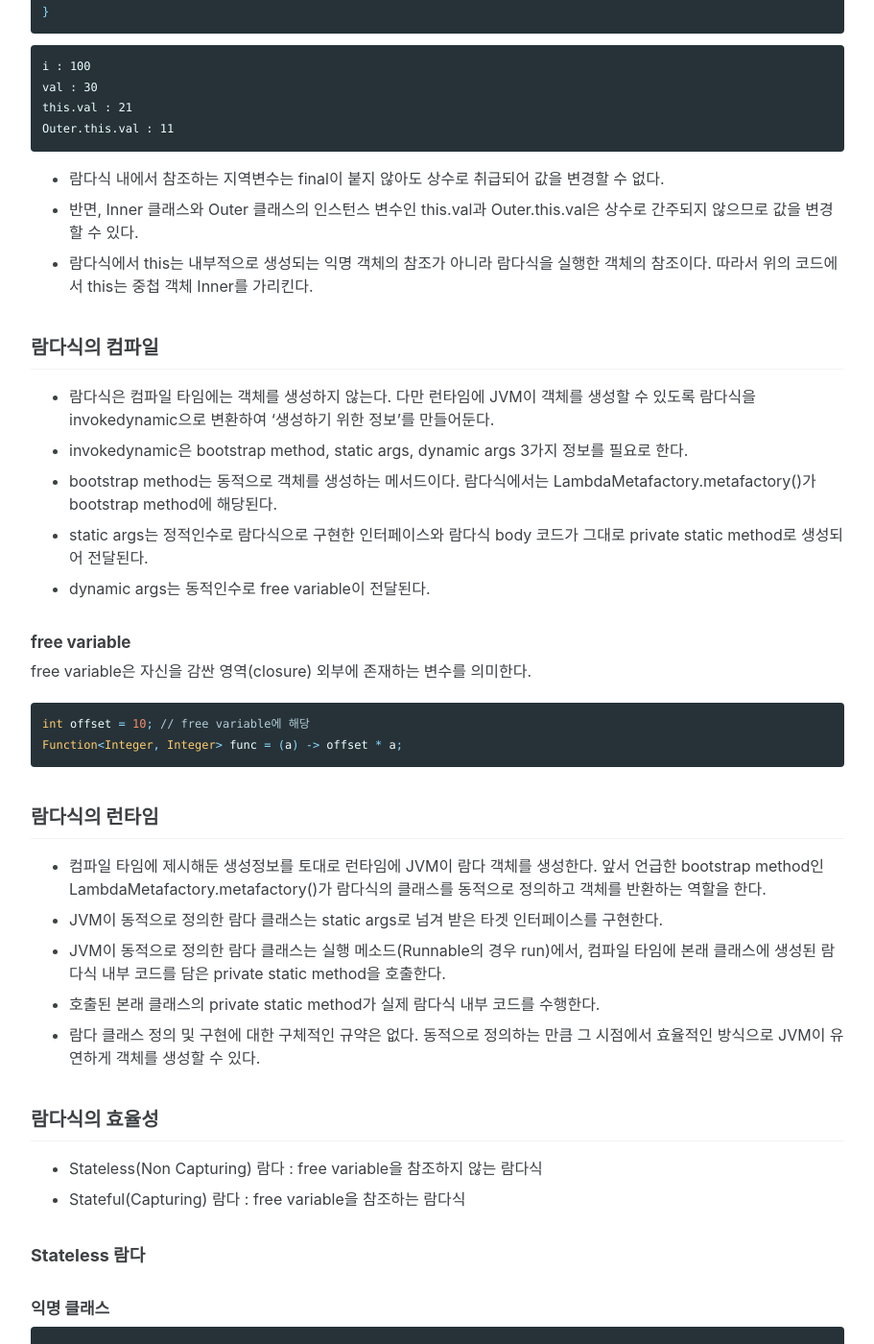
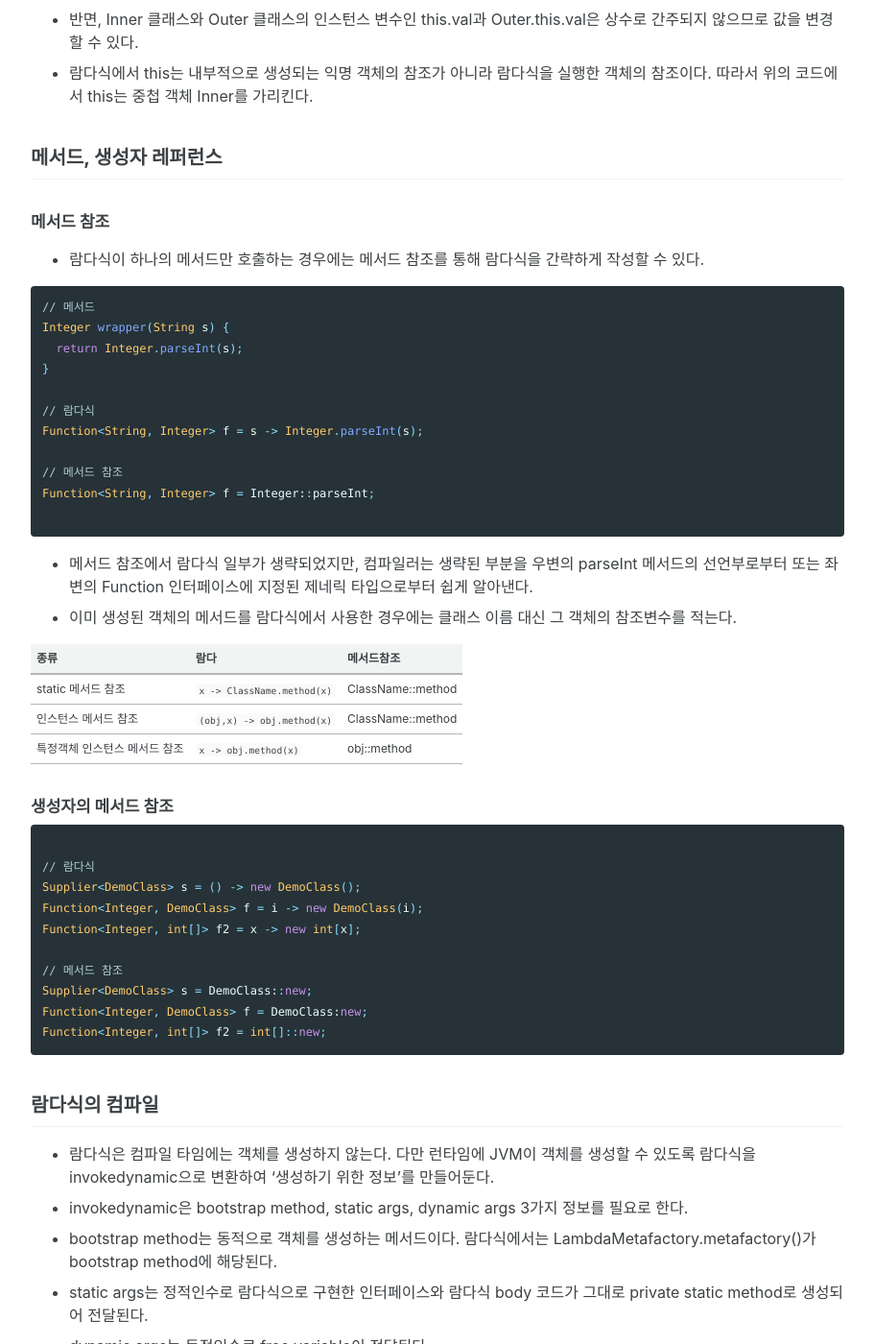
Before and after one commit to cys779988/cys779988.github.io, a Jekyll site: the page built from _posts/2021-12-20-JavaLambda.md, in a window 1280 px wide and 1400 px high, scrolled down 4173 px. Shown: the whole window at 96% size, without its empty margins (184-1095 px from the left). Built offline with Jekyll 4.4.1, drawn with Linux system fonts in a browser that asks for light colours; cached includes are drawn as plain includes; comment, search, counter and statistics services are not loaded; some of the changed text lies outside the part shown.

Commit message:
Update 2021-12-20-JavaLambda.md

````diff
--- a/_posts/2021-12-20-JavaLambda.md
+++ b/_posts/2021-12-20-JavaLambda.md
@@ -13,26 +13,21 @@ categories:
 
 ## 람다식과 익명 클래스
 
-#### 익명 클래스
 
 
 ```java
 
+// 익명 클래스
 new Object() {
   int max(int a, int b) {
     return a > b ? a : b;
   }
 }
+
+// 람다식
+(int a, int b) -> a > b ? a : b
 ```
 
-#### 람다식
-
-
-```java
-
-(int a, int b) -> a > b ? a : b
-
-```
 
 위의 익명 객체의 메서드를 호출하기 위해서는 익명 객체의 주소를 참조변수에 저장해야 된다.
 
@@ -58,8 +53,6 @@ DemoFunction func = new DemoFunction() {
 int big = func.max(7, 3);
 ```
 
-DemoFunction 인터페이스 익명 객체를 람다식으로 변경할 수 있다.
-
 
 ```java
 DemoFunction func = (a, b) -> a > b ? a : b; // 익명 객체를 람다식으로 대체
@@ -73,13 +66,11 @@ int big = func.max(7, 3);  // 익명 객체 메소드 호출
 ## 함수형 인터페이스
 - 람다식을 다루기 위한 인터페이스로 하나의 추상 메서드만 존재해야한다.
 - static 메서드와 default 메서드의 개수에는 제약이 없다.
-- @FunctionalInterface 애노테이션을 정의여 컴파일 단계에서 함수형 인터페이스를 올바르게 정의하였는지 확인
+- @FunctionalInterface 애노테이션을 정의하면 컴파일 단계에서 추상메서드가 1개만 선언되었는지 확인할 수 있다.
 
-### 매개변수와 반환타입
-
-#### 함수형 인터페이스
 
 ```java
+// 함수형 인터페이스
 @FunctionalInterface
 interface DemoFunction {
   void testMethod();
@@ -93,9 +84,9 @@ interface DemoFunction {
 }
 ```
 
-#### 익명 내부 클래스 방식 정의
 
 ```java
+// 익명 내부 클래스 방식 정의
 public class Main {
   static void testMethod(DemoFunction f) {
     f.testMethod();
@@ -112,9 +103,9 @@ public class Main {
 }
 ```
 
-#### 람다 형식 정의
 
 ```java
+// 람다 형식 정의
 public class Main {
   static void testMethod(DemoFunction f) {
     f.testMethod();
@@ -133,7 +124,22 @@ public class Main {
 }
 ```
 
-### 람다식 타입과 형변환
+
+#### java.util.function 패키지
+
+
+함수형 인터페이스 | 메서드
+---- | ----
+java.lang.Runnable | void run()
+Supplier<T> | T get()
+Consumer<T> | void accept(T t)
+Function<T,R> | R apply(T t)
+Predicate<T> | boolean test(T t)
+UnaryOperator<T> | T apply(T t)
+
+
+
+#### 람다식 타입과 형변환
 람다식은 익명 객체이고 익명 객체는 타입이 없다. 따라서 대입 연산자의 양변의 타입을 일치시키기 위해 형변환이 필요하다.
 
 
@@ -201,6 +207,52 @@ Outer.this.val : 11
 - 반면, Inner 클래스와 Outer 클래스의 인스턴스 변수인 this.val과 Outer.this.val은 상수로 간주되지 않으므로 값을 변경할 수 있다.
 - 람다식에서 this는 내부적으로 생성되는 익명 객체의 참조가 아니라 람다식을 실행한 객체의 참조이다. 따라서 위의 코드에서 this는 중첩 객체 Inner를 가리킨다.
 
+## 메서드, 생성자 레퍼런스
+
+#### 메서드 참조
+- 람다식이 하나의 메서드만 호출하는 경우에는 메서드 참조를 통해 람다식을 간략하게 작성할 수 있다.
+
+
+```java
+// 메서드
+Integer wrapper(String s) {
+  return Integer.parseInt(s);
+}
+
+// 람다식
+Function<String, Integer> f = s -> Integer.parseInt(s);
+
+// 메서드 참조
+Function<String, Integer> f = Integer::parseInt;
+
+```
+
+- 메서드 참조에서 람다식 일부가 생략되었지만, 컴파일러는 생략된 부분을 우변의 parseInt 메서드의 선언부로부터 또는 좌변의 Function 인터페이스에 지정된 제네릭 타입으로부터 쉽게 알아낸다.
+- 이미 생성된 객체의 메서드를 람다식에서 사용한 경우에는 클래스 이름 대신 그 객체의 참조변수를 적는다.
+
+
+종류 | 람다 | 메서드참조
+---- | ---- | ----
+static 메서드 참조 |   ```x -> ClassName.method(x)```   | ClassName::method
+인스턴스 메서드 참조 |   ```(obj,x) -> obj.method(x)```   | ClassName::method
+특정객체 인스턴스 메서드 참조 |   ```x -> obj.method(x)```   | obj::method
+
+#### 생성자의 메서드 참조
+
+
+```java
+
+// 람다식
+Supplier<DemoClass> s = () -> new DemoClass();
+Function<Integer, DemoClass> f = i -> new DemoClass(i);
+Function<Integer, int[]> f2 = x -> new int[x];
+
+// 메서드 참조
+Supplier<DemoClass> s = DemoClass::new;
+Function<Integer, DemoClass> f = DemoClass:new;
+Function<Integer, int[]> f2 = int[]::new;
+```
+
 
 ## 람다식의 컴파일
 - 람다식은 컴파일 타임에는 객체를 생성하지 않는다. 다만 런타임에 JVM이 객체를 생성할 수 있도록 람다식을 invokedynamic으로 변환하여 '생성하기 위한 정보'를 만들어둔다.
@@ -228,16 +280,12 @@ Function<Integer, Integer> func = (a) -> offset * a;
 
 ## 람다식의 효율성
 
-- Stateless(Non Capturing) 람다 : free variable을 참조하지 않는 람다식
-- Stateful(Capturing) 람다 : free variable을 참조하는 람다식
-
-### Stateless 람다
-
-#### 익명 클래스
+#### Stateless 람다(Non Capturing)
 
 
 ```java
 
+// 익명 클래스
 public void loopAnonymous() {
   myStream.forEach(new Consumer<Item> () {
     @Override
@@ -246,25 +294,20 @@ public void loopAnonymous() {
     }
   }
 }
-```
 
-#### 람다식
-
-
-```java
-
+// 람다식
 public void loopLambda() {
   myStream.forEach(item -> item.doSomething());
 }
+```
 
-```
 
 - 익명클래스로 구현한 forEach문은 매 iteration마다 익명 클래스를 정의하고, 그 객체를 생성한다. 만일 myStream의 요소가 100만개라면, 100만개의 새로운 익명클래스가 생겨난다.
 - 람다식으로 구현된 forEach문은 단 한 개의 클래스만이 생겨난다. 람다식으로 생성된 클래스는 그 실행 메서드에서 단순히 본래 클래스의 private static method만 호출하기 때문에 구현 객체만 생성해도 무한하게 재사용할 수 있다.
 - 따라서 익명클래스에 비해 성능과 자원 면에서 훨씬 효율적이다.
 
 
-### Stateful 람다
+#### Stateful 람다(Capturing)
 
 
 ```java
@@ -283,10 +326,9 @@ public class Test {
 }
 ```
 
-#### -Djdk.internal.lambda.dumpProxyClasses 옵션을 사용해 동적 클래스를 저장
-
 
 ```java
+// -Djdk.internal.lambda.dumpProxyClasses 옵션을 사용해 동적 클래스를 저장
 import java.lang.invoke.LambdaForm.Hidden;
 // $FF: synthetic class
 final class Test$$Lambda$1 implements Runnable {
````
